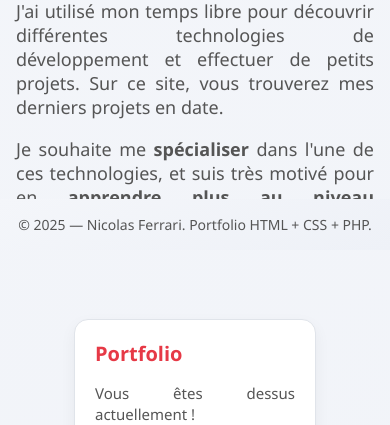
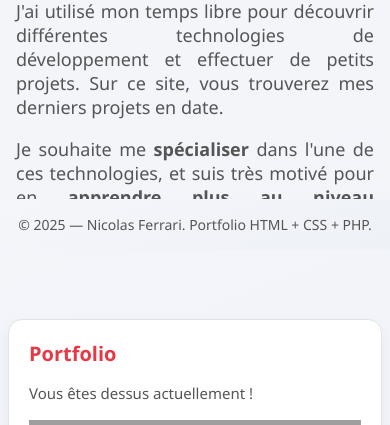
Before and after one commit to nicoferr/portfolio, a PHP site: page /index.php in a window 390 px wide. Shown: the part 594-1019 px from the top of the page. Run offline with PHP 8.4, Linux system fonts and the light colour scheme; some libraries are stand-ins or nearby versions; grey boxes are pictures that could not be loaded.

Commit message:
fixed responsive on portfolio page

```diff
--- a/_partials/header.php
+++ b/_partials/header.php
@@ -4,9 +4,9 @@
   <meta charset="utf-8" />
   <meta name="viewport" content="width=device-width,initial-scale=1" />
   <title><?= $title ?> — Nicolas Ferrari</title>
-  <link rel="stylesheet" href="styles/default.css" />
+  <link rel="stylesheet" href="styles/default.css?v=<?= time() ?>" />
   <?php if(isset($style) && !empty($style)) { ?>
-    <link rel="stylesheet" href="styles/<?= $style ?>.css" />
+    <link rel="stylesheet" href="styles/<?= $style ?>.css?v=<?= time() ?>" />
   <?php } ?>
 
   <link rel="stylesheet" href="https://cdnjs.cloudflare.com/ajax/libs/font-awesome/6.6.0/css/all.min.css">
--- a/styles/default.css
+++ b/styles/default.css
@@ -172,4 +172,8 @@ nav a:hover, .active { border-color: var(--accent); }
     margin: 0;
     margin-bottom: 5rem;
   }
+
+  .card {
+    max-width: 100%;
+  }
 }
```
